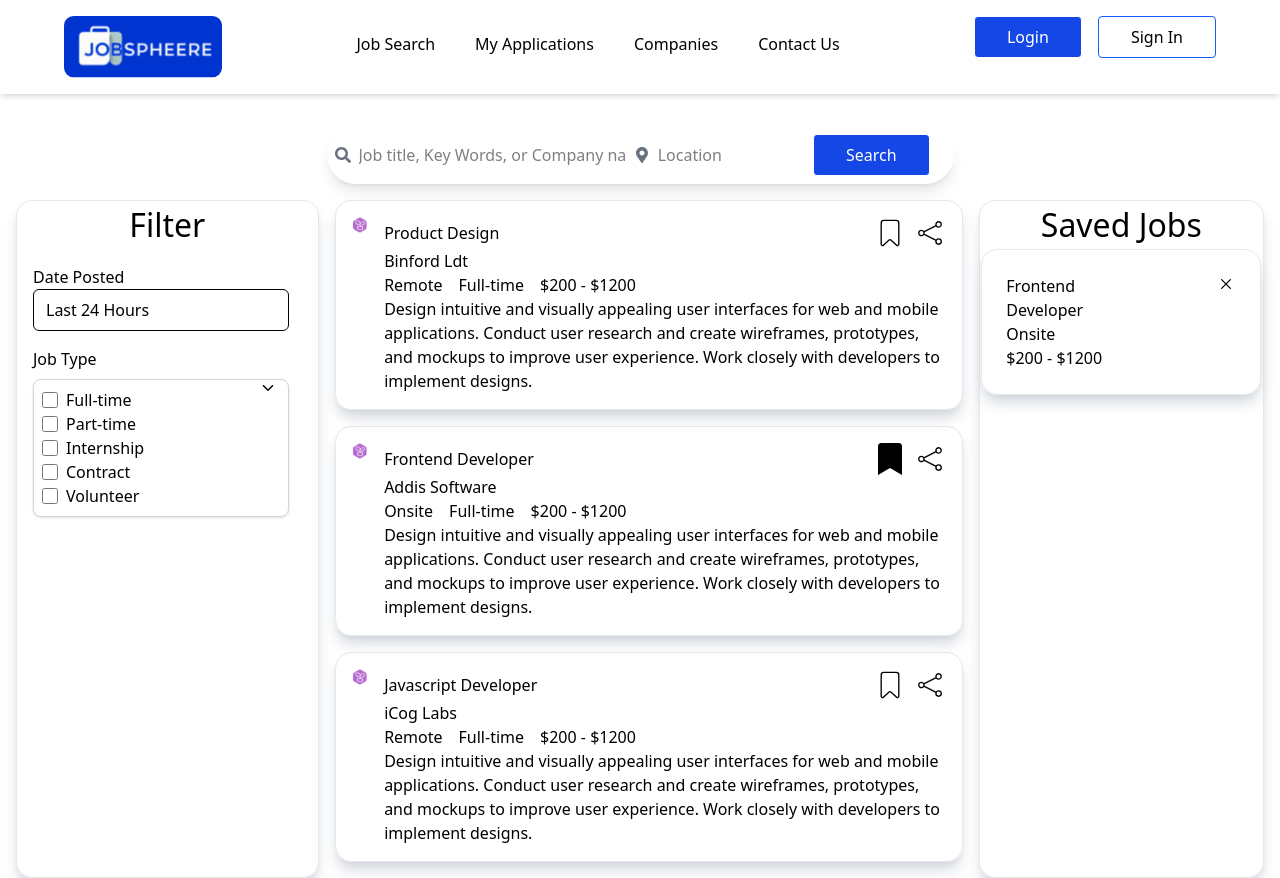
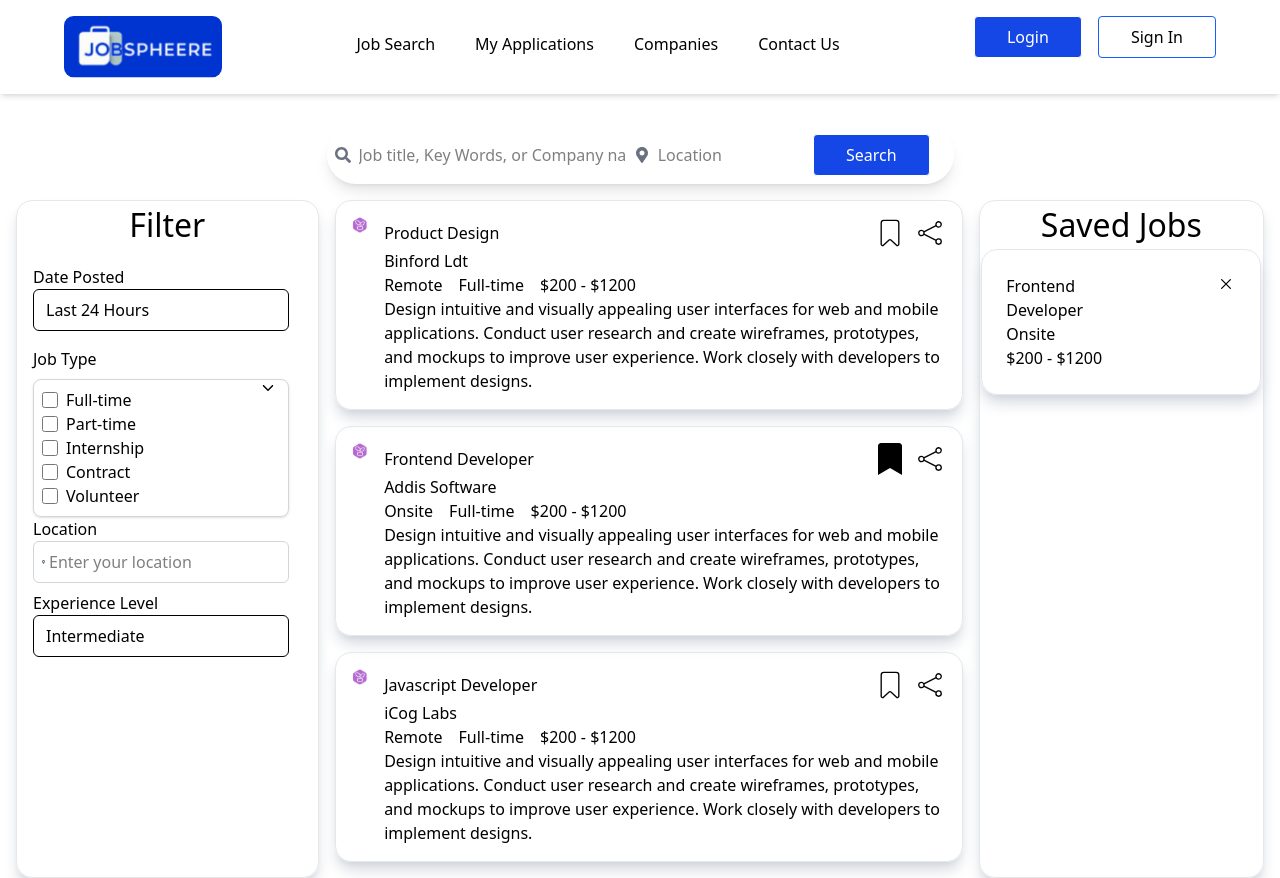
Before and after one commit to segnitsega/Job-searching-site, a React (Vite) app: page / in a window 1280 px wide. Built offline with nearby package versions, Linux system fonts and the light colour scheme.

Commit message:
modify Filter.jsx

```diff
--- a/src/components/Filter.jsx
+++ b/src/components/Filter.jsx
@@ -1,13 +1,16 @@
 
 import { useState } from "react";
 import { IoIosArrowDown, IoIosArrowUp   } from "react-icons/io";
+import { FaMapMarkerAlt } from "react-icons/fa";
 
 const Filter = () => {
     const [selectedValue, setSelectedValue] = useState("Last 24 Hours");
     const options = ["Last Hour", "Last Week", "Last Month", "Last Year"];
-
     const [isopen, setIsopen] = useState(false)
 
+    const [level, setLevel] = useState("Intermediate")
+    const levels = ["Junior","Intermediate","Senior"]
+    const [levelOpen, setIslevelOpen] = useState(false)
 
   return (
     <div className="flex flex-col w-[350px] shadow-lg shadow-gray-300 border border-gray-200  rounded-2xl ">
@@ -62,6 +65,48 @@ const Filter = () => {
 
             </div>
 
+                <div className="flex flex-col">
+                        <label>Location</label>
+                        <div className="flex items-center gap-1 border border-gray-300 p-2 rounded-md mb-2">
+                            <FaMapMarkerAlt className="text-gray-500 " />
+                            <input type="text" placeholder="Enter your location" className="outline-none"/>
+                        </div>
+
+                        <div className="mb-4 ">
+                        <p>Experience Level</p>
+                        <input
+                            type="text"
+                            value= {level}
+                            readOnly
+                            className="relative w-full border px-3 py-2 rounded-md focus:outline-none"
+                            onClick={()=>setIslevelOpen(!levelOpen)}
+
+                        />
+                        <button className="absolute left-65 top-1/2 -translate-y-5" tabIndex={-1} onClick={()=>setIslevelOpen(!levelOpen)}>
+                        {/* {
+                            levelOpen ? <IoIosArrowUp /> : <IoIosArrowDown  />
+                        } */}
+
+                        </button>
+                        {
+                            levelOpen && (
+                                <ul className=" w-full bg-white border rounded-md mt-1">
+                                {levels.map((level, index) => (
+                                <li
+                                    key={index}
+                                    className="p-2 hover:bg-gray-200 cursor-pointer"
+                                    onClick={() => {setLevel(level); setIslevelOpen(false)}}
+                                >
+                                    {level}
+                                </li>
+                            ))}
+                        </ul>
+                            )
+                        }
+                    </div>
+
+                </div>
+
         </div>
 
     </div>
```
